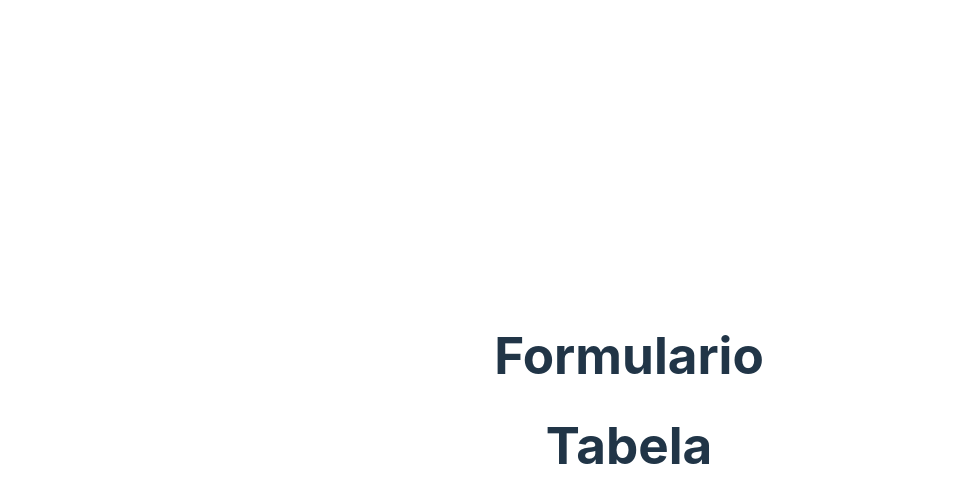
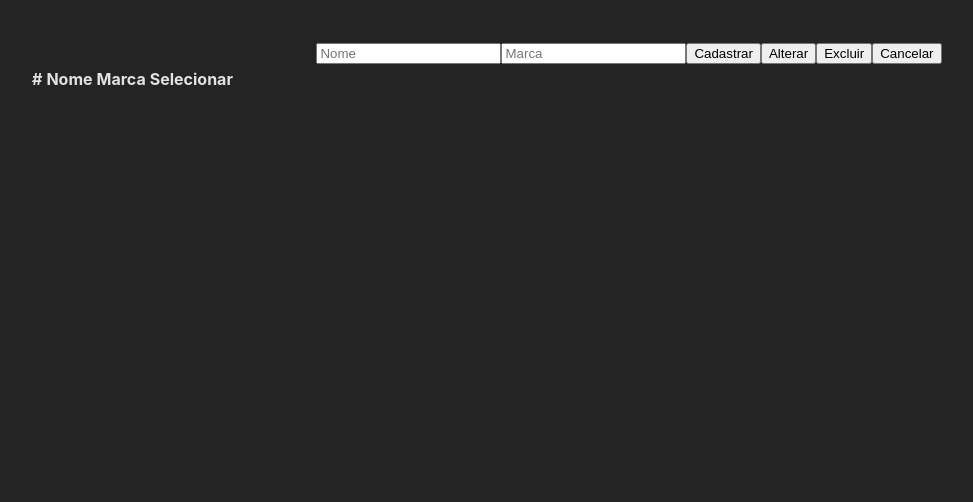
Before and after one commit to lucasx0/fullStack_Java-React, a React (Vite) app in the folder front-end/: page / in a window 1280 px wide. Shown: the top 502 px of the page, without its empty margins (11-984 px from the left). Built offline with nearby package versions, Linux system fonts and the light colour scheme.

Commit message:
criando tabelas e formularios

```diff
--- a/front-end/src/formulario.jsx
+++ b/front-end/src/formulario.jsx
@@ -2,6 +2,14 @@
 
 export default function Formulario(){
     return(
-        <h1>Formulario</h1>
+        <form action="">
+            <input type="text"  placeholder="Nome"/>
+            <input type="text" placeholder="Marca"/>
+
+            <input type="button" value="Cadastrar" />
+            <input type="button" value="Alterar" />
+            <input type="button" value="Excluir" />
+            <input type="button" value="Cancelar" />
+        </form>
     )
 }
--- a/front-end/src/index.css
+++ b/front-end/src/index.css
@@ -13,57 +13,3 @@
   -moz-osx-font-smoothing: grayscale;
   -webkit-text-size-adjust: 100%;
 }
-
-a {
-  font-weight: 500;
-  color: #646cff;
-  text-decoration: inherit;
-}
-a:hover {
-  color: #535bf2;
-}
-
-body {
-  margin: 0;
-  display: flex;
-  place-items: center;
-  min-width: 320px;
-  min-height: 100vh;
-}
-
-h1 {
-  font-size: 3.2em;
-  line-height: 1.1;
-}
-
-button {
-  border-radius: 8px;
-  border: 1px solid transparent;
-  padding: 0.6em 1.2em;
-  font-size: 1em;
-  font-weight: 500;
-  font-family: inherit;
-  background-color: #1a1a1a;
-  cursor: pointer;
-  transition: border-color 0.25s;
-}
-button:hover {
-  border-color: #646cff;
-}
-button:focus,
-button:focus-visible {
-  outline: 4px auto -webkit-focus-ring-color;
-}
-
-@media (prefers-color-scheme: light) {
-  :root {
-    color: #213547;
-    background-color: #ffffff;
-  }
-  a:hover {
-    color: #747bff;
-  }
-  button {
-    background-color: #f9f9f9;
-  }
-}
--- a/front-end/src/tabela.jsx
+++ b/front-end/src/tabela.jsx
@@ -4,6 +4,24 @@
 
 export default function Tabela(){
     return(
-        <h1>Tabela</h1>
+        <table>
+            <thead>
+                <tr>
+                    <th>#</th>
+                    <th>Nome</th>
+                    <th>Marca</th>
+                    <th>Selecionar</th>
+                </tr>
+            </thead>
+
+            <tbody>
+                <tr>
+                    <td></td>
+                    <td></td>
+                    <td></td>
+                    <td></td>
+                </tr>
+            </tbody>
+        </table>
     )
 }
```
